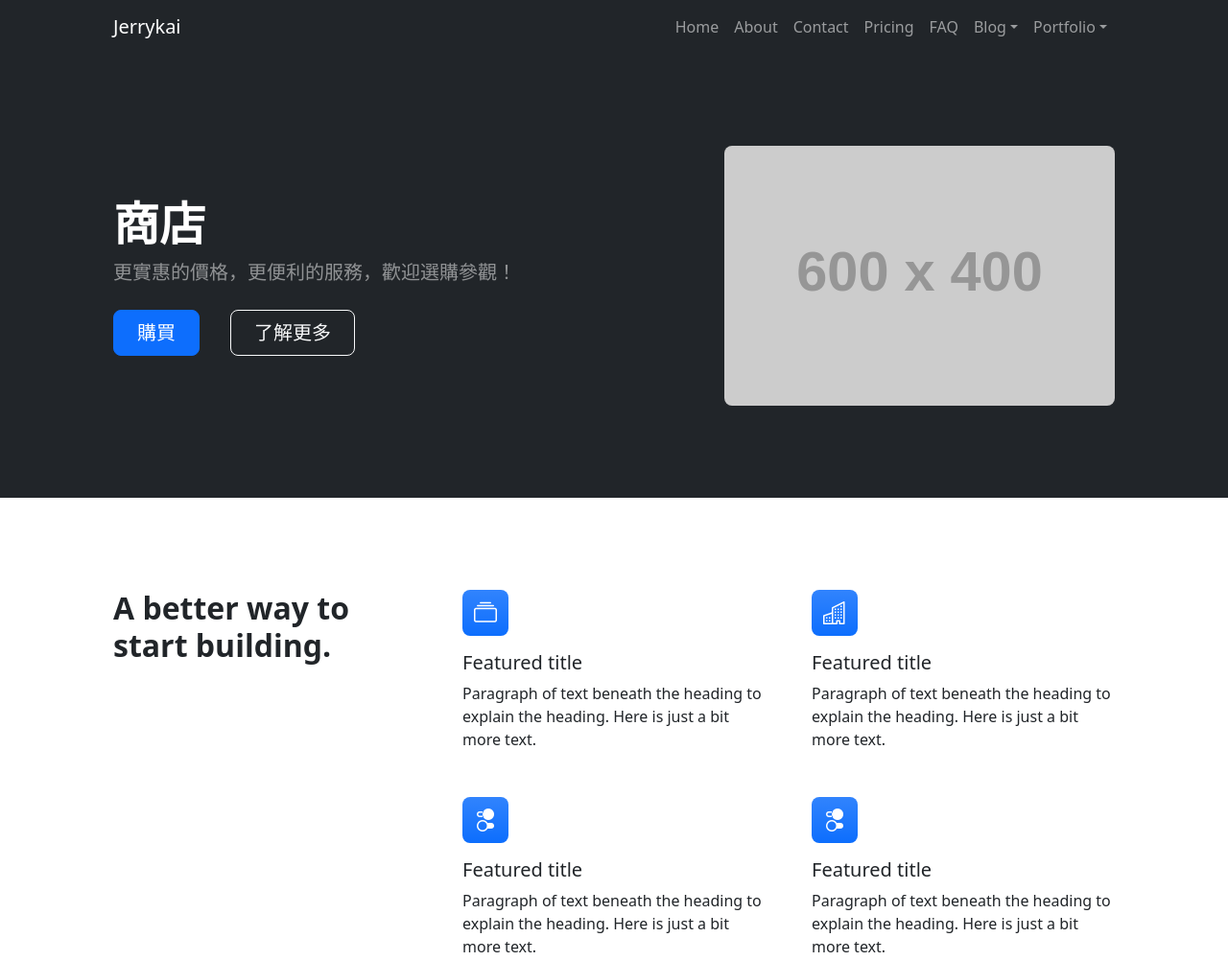
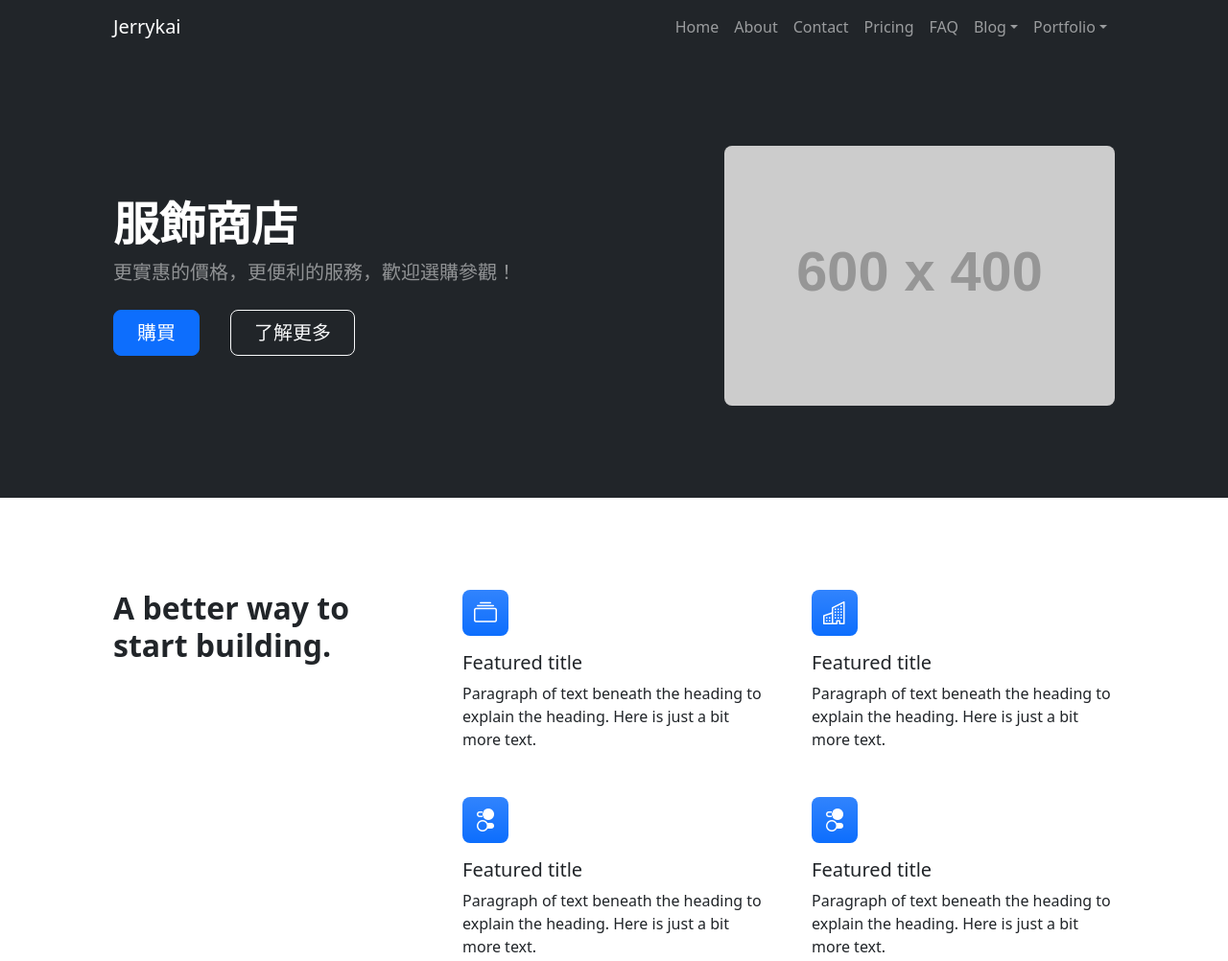
Before and after one commit to jerrykai16/git-practice-website, a plain HTML site: page index.html in a window 1280 px wide. Shown: the top 1002 px of the page at 96% size. Drawn offline with nearby package versions, Linux system fonts and the light colour scheme; placeholder pictures from the web are drawn by us.

Commit message:
no message

```diff
--- a/index.html
+++ b/index.html
@@ -51,7 +51,7 @@
                     <div class="row gx-5 align-items-center justify-content-center">
                         <div class="col-lg-8 col-xl-7 col-xxl-6">
                             <div class="my-5 text-center text-xl-start">
-                                <h1 class="display-5 fw-bolder text-white mb-2">商店</h1>
+                                <h1 class="display-5 fw-bolder text-white mb-2">服飾商店</h1>
                                 <p class="lead fw-normal text-white-50 mb-4">更實惠的價格，更便利的服務，歡迎選購參觀！</p>
                                 <div class="d-grid gap-3 d-sm-flex justify-content-sm-center justify-content-xl-start">
                                     <a class="btn btn-primary btn-lg px-4 me-sm-3" href="#features">購買</a>
```
